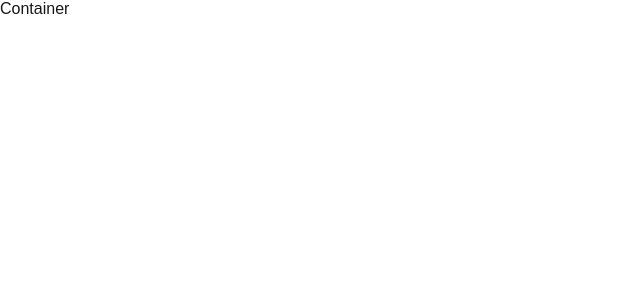
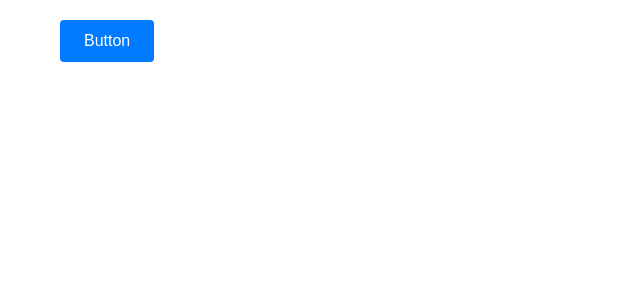
Before and after one commit to gutodiasdev/technical-test, a Next.js app: page / in a window 1280 px wide. Shown: the top 300 px of the page, without its empty margins (0-640 px from the left). Built offline with nearby package versions, Linux system fonts and the light colour scheme.

Commit message:
test: :rotating_light: testing first styled components

```diff
--- a/src/app/page.tsx
+++ b/src/app/page.tsx
@@ -1,8 +1,16 @@
+"use client";
+
+import { Button } from "@/components/shared/Button";
+import { Container } from "@/components/shared/Container";
 
 export default function Home() {
   return (
     <main>
-      <p>Container</p>
+      <Container>
+        <Button>
+          Button
+        </Button>
+      </Container>
     </main>
   );
 }
--- /dev/null
+++ b/src/components/shared/Button.tsx
@@ -0,0 +1,19 @@
+"use client";
+
+import styled from "styled-components";
+
+const Button = styled.button`
+  background: #007bff;
+  color: white;
+  border: none;
+  padding: 12px 24px;
+  border-radius: 4px;
+  cursor: pointer;
+  font-size: 16px;
+
+  &:hover {
+    background: #0056b3;
+  }
+`
+
+export { Button };
--- /dev/null
+++ b/src/components/shared/Container.tsx
@@ -0,0 +1,11 @@
+"use client";
+
+import styled from "styled-components";
+
+const Container = styled.div`
+  max-width: 1200px;
+  margin: 0 auto;
+  padding: 20px;
+`
+
+export { Container };
```
